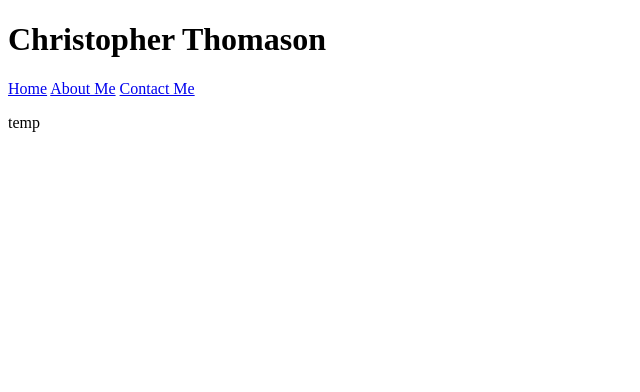
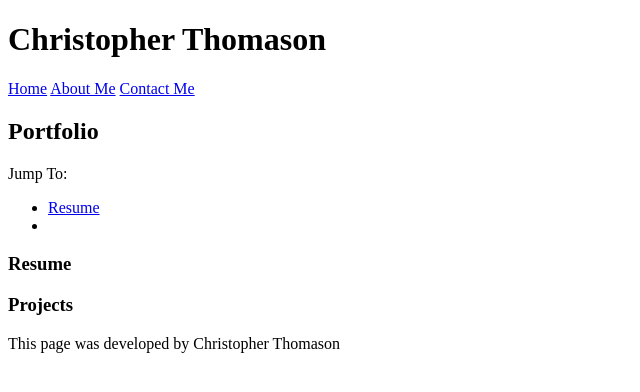
Before and after one commit to christopherthomason/CSE134-hw2, a plain HTML site: page portfolio.html in a window 1280 px wide. Shown: the whole page, without its empty margins (0-640 px from the left). Drawn offline with Linux system fonts and the light colour scheme.

Commit message:
testing in-page navigation and footer

```diff
--- a/portfolio.html
+++ b/portfolio.html
@@ -17,5 +17,30 @@
         <a href="/about.html">About Me</a>
         <a href="/contact.html">Contact Me</a>
     </header>
-    <p>temp</p>
+
+    <main>
+        <h2>Portfolio</h2>
+
+        <p>Jump To:</p>
+        <nav>
+            <ul>
+                <li><a href="#resume">Resume</a></li>
+                <li><a href="#projects"></a></li>
+            </ul>
+        </nav>
+        <section id="resume">
+            <h3>Resume</h3>
+
+
+        </section>
+
+        <section id="projects">
+            <h3>Projects</h3>
+        </section>
+    </main>
+
+    <footer>
+        <hl />
+        <p>This page was developed by Christopher Thomason</p>
+    </footer>
 </body>
```
Also changed, not shown: about.html (+5 -0 lines), contact.html (+5 -0 lines), index.html (+9 -4 lines).
